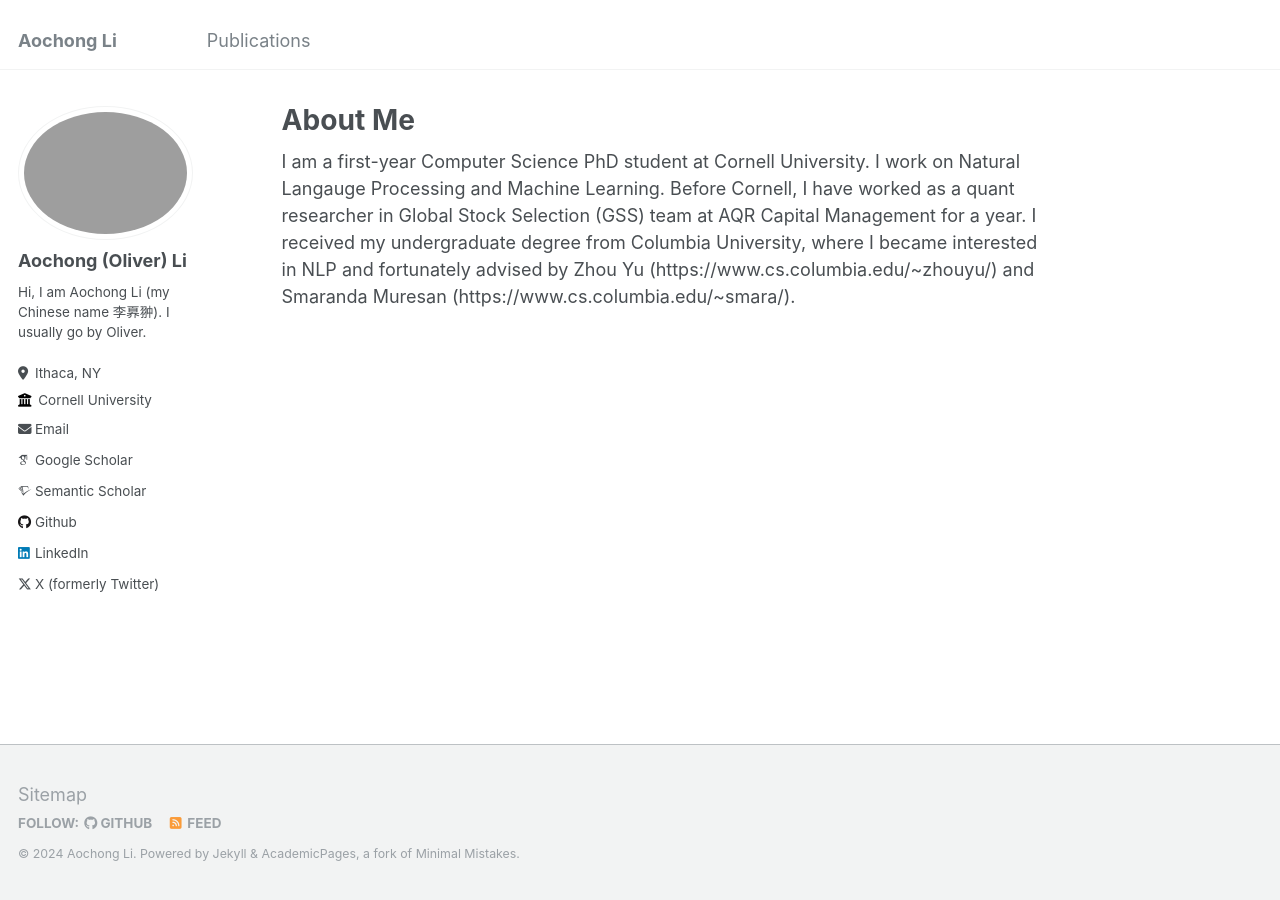
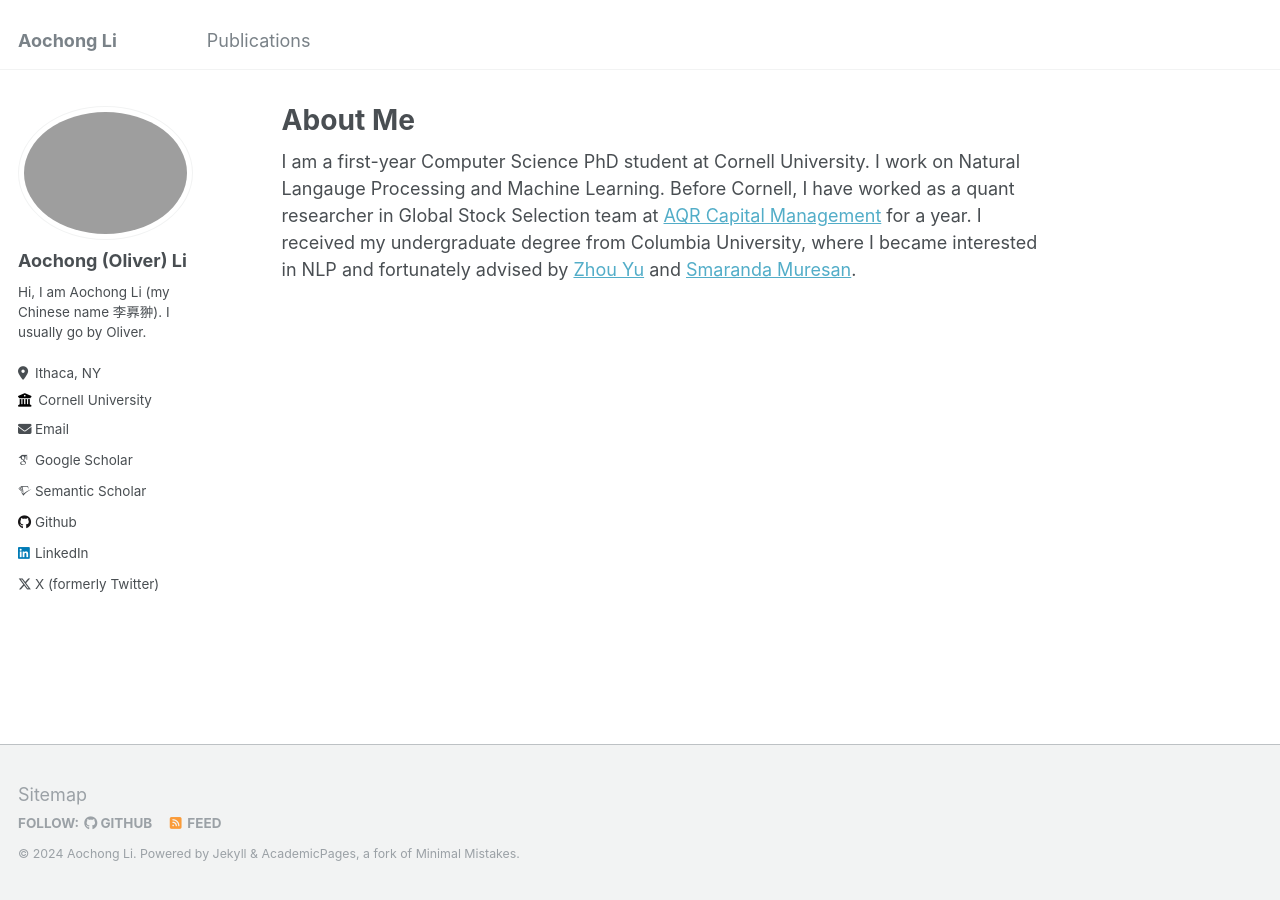
Before and after one commit to Aochong-Li/aochong-li.github.io, a Jekyll site: the page built from _pages/about.md, in a window 1280 px wide. Built offline with Jekyll 4.4.1, drawn with Linux system fonts in a browser that asks for light colours; some web fonts are replaced.

Commit message:
edit about me

```diff
--- a/_pages/about.md
+++ b/_pages/about.md
@@ -6,7 +6,7 @@
   - /about/
   - /about.html
 ---
-I am a first-year Computer Science PhD student at Cornell University. I work on Natural Langauge Processing and Machine Learning. Before Cornell, I have worked as a quant researcher in Global Stock Selection (GSS) team at AQR Capital Management for a year. I received my undergraduate degree from Columbia University, where I became interested in NLP and fortunately advised by Zhou Yu (https://www.cs.columbia.edu/~zhouyu/) and Smaranda Muresan (https://www.cs.columbia.edu/~smara/).
+I am a first-year Computer Science PhD student at Cornell University. I work on Natural Langauge Processing and Machine Learning. Before Cornell, I have worked as a quant researcher in Global Stock Selection team at [AQR Capital Management](https://www.aqr.com/) for a year. I received my undergraduate degree from Columbia University, where I became interested in NLP and fortunately advised by [Zhou Yu](https://www.cs.columbia.edu/~zhouyu/) and [Smaranda Muresan](https://www.cs.columbia.edu/~smara/).
 
 <!--
 This is the front page of a website that is powered by the [Academic Pages template](https://github.com/academicpages/academicpages.github.io) and hosted on GitHub pages. [GitHub pages](https://pages.github.com) is a free service in which websites are built and hosted from code and data stored in a GitHub repository, automatically updating when a new commit is made to the respository. This template was forked from the [Minimal Mistakes Jekyll Theme](https://mmistakes.github.io/minimal-mistakes/) created by Michael Rose, and then extended to support the kinds of content that academics have: publications, talks, teaching, a portfolio, blog posts, and a dynamically-generated CV. You can fork [this repository](https://github.com/academicpages/academicpages.github.io) right now, modify the configuration and markdown files, add your own PDFs and other content, and have your own site for free, with no ads! An older version of this template powers my own personal website at [stuartgeiger.com](http://stuartgeiger.com), which uses [this Github repository](https://github.com/staeiou/staeiou.github.io).
```
